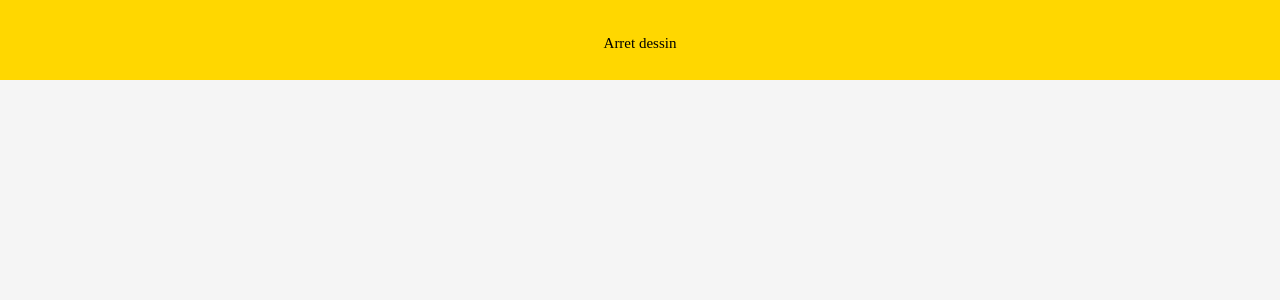
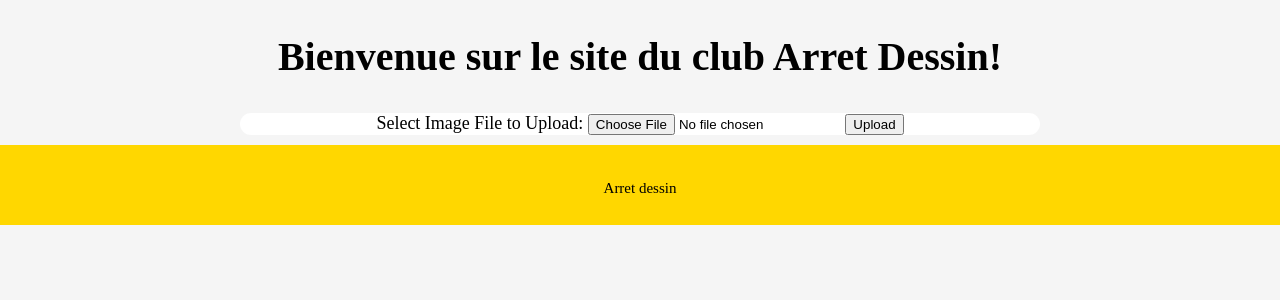
Before and after one commit to Tpalleau/site-arret-dessin, a PHP site: page /dessins.php in a window 1280 px wide. Shown: the part 313-613 px from the top of the page. Run offline with PHP 8.4, Linux system fonts and the light colour scheme.

Commit message:
boutons pour upload image

```diff
--- a/php/dessins.php
+++ b/php/dessins.php
@@ -3,7 +3,7 @@
 session_start();
 ?>
 <head>
-    <title>Index</title>
+    <title>dessin</title>
     <meta charset="utf-8">
     <link rel="stylesheet" href="styles.css">
 </head>
@@ -32,6 +32,16 @@ session_start();
         </ul>
     </div>
 </nav>
+<div>
+    <h2>Bienvenue sur le site du club Arret Dessin!</h2>
+</div>
+<div>
+    <form>
+        Select Image File to Upload:
+        <input type="file" name="file">
+        <input type="submit" name="submit" value="Upload">
+    </form>
+</div>
 <footer>
     <p>Arret dessin </p>
 </footer>
```
